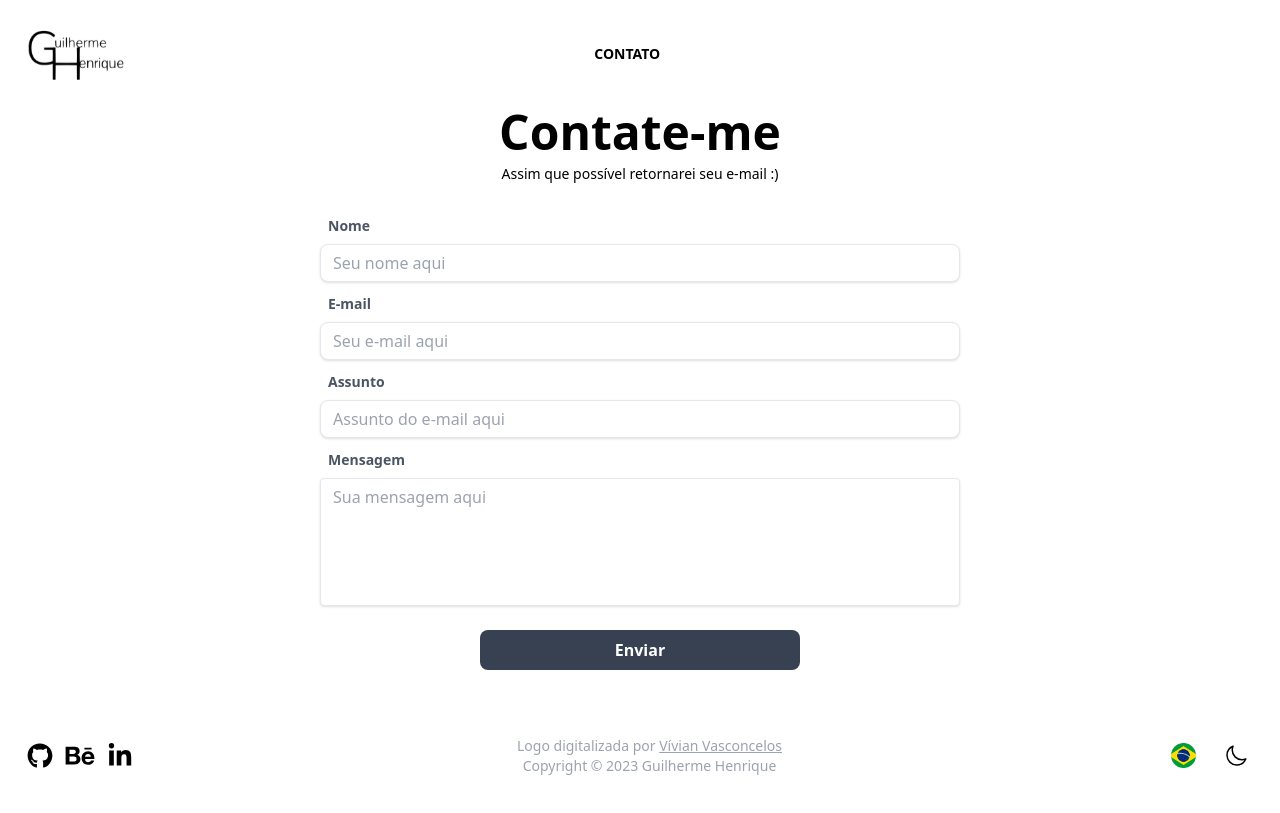
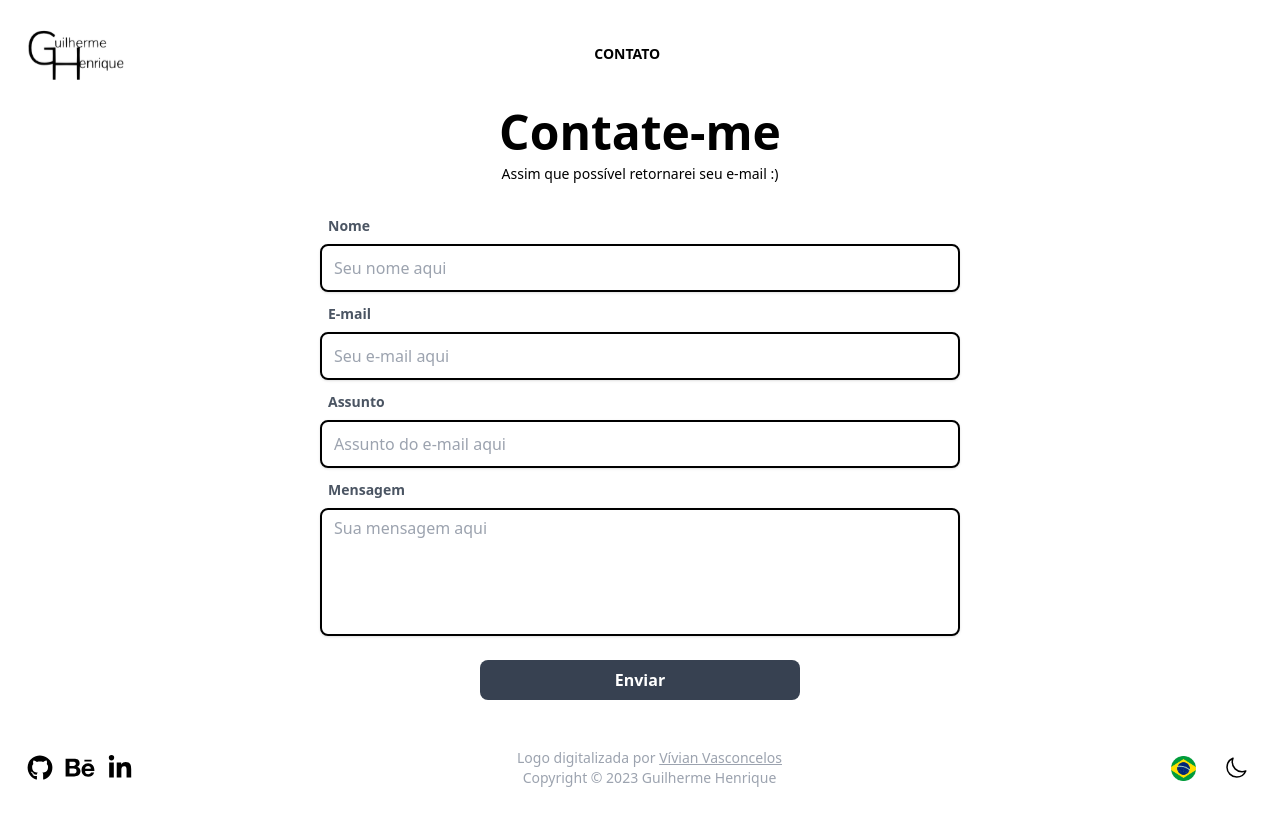
Before and after one commit to euguiihenry/Guilherme-Henrique-Portfolio, an Angular app: page /contact in a window 1280 px wide. Built offline with nearby package versions, Linux system fonts and the light colour scheme.

Commit message:
style: styling contact components like original design for v3

```diff
--- a/src/app/pages/contact/contact.component.css
+++ b/src/app/pages/contact/contact.component.css
@@ -1,9 +1,10 @@
-input, button{
+input, button, textarea{
     border-radius: 0.5em;
 }
 
-input{
+input, textarea{
     max-width: 100%;
+    background-color: var(--bone-secondary-light-theme);
 }
 
 .form-contact{
--- a/src/app/pages/contact/contact.component.html
+++ b/src/app/pages/contact/contact.component.html
@@ -5,22 +5,22 @@
     <form class="flex flex-col w-80 lg:w-2/4 form-contact">
         <label class="mb-2 font-bold text-gray-600 ml-2 text-sm" for="name">Nome</label>
         <input
-            class="mb-3 shadow appearance-none border rounded py-2 px-3 text-gray-700 leading-tight focus:outline-none focus:shadow-outline"
+            class="mb-3 shadow appearance-none rounded py-2 px-3 text-gray-700 leading-tight focus:outline-none focus:shadow-outline border-solid border-black h-12 border-2"
             id="name" type="text" placeholder="Seu nome aqui" required>
 
         <label class="mb-2 font-bold text-gray-600 ml-2 text-sm" for="email">E-mail</label>
         <input
-            class="mb-3 shadow appearance-none border rounded py-2 px-3 text-gray-700 leading-tight focus:outline-none focus:shadow-outline"
+            class="mb-3 shadow appearance-none rounded py-2 px-3 text-gray-700 leading-tight focus:outline-none focus:shadow-outline border-solid border-black h-12 border-2"
             id="email" type="email" placeholder="Seu e-mail aqui" required>
 
         <label class="mb-2 font-bold text-gray-600 ml-2 text-sm" for="topic">Assunto</label>
         <input
-            class="mb-3 shadow appearance-none border rounded py-2 px-3 text-gray-700 leading-tight focus:outline-none focus:shadow-outline"
+            class="mb-3 shadow appearance-none rounded py-2 px-3 text-gray-700 leading-tight focus:outline-none focus:shadow-outline border-solid border-black h-12 border-2"
             id="topic" type="text" placeholder="Assunto do e-mail aqui" required>
 
         <label class="mb-2 font-bold text-gray-600 ml-2 text-sm" for="message">Mensagem</label>
         <textarea
-            class="mb-6 shadow appearance-none border rounded py-2 px-3 text-gray-700 leading-tight focus:outline-none focus:shadow-outline h-32 resize-none"
+            class="mb-6 shadow appearance-none rounded py-2 px-3 text-gray-700 leading-tight focus:outline-none focus:shadow-outline h-32 resize-none border-solid border-black border-2"
             id="message" placeholder="Sua mensagem aqui" required></textarea>
 
         <div class="flex justify-center">
```
